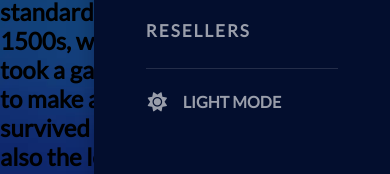
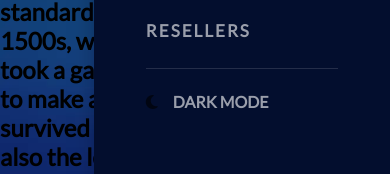
Before and after one commit to Arsalanbashir831/MTV, a React (Create React App) app in the folder my-app/: page / in a window 390 px wide. Both pictures are taken after a click on the element 346 px from the left and 36 px from the top of the page. Shown: the part 204-378 px from the top of the page. Built offline with nearby package versions, Linux system fonts and the light colour scheme; a web font is replaced by a local one.

Commit message:
Added Animation

```diff
--- a/my-app/package.json
+++ b/my-app/package.json
@@ -15,6 +15,7 @@
     "react-dom": "^18.2.0",
     "react-responsive": "^9.0.0-beta.10",
     "react-scripts": "5.0.1",
+    "react-transition-group": "^4.4.5",
     "styled-components": "^5.3.5",
     "web-vitals": "^2.1.0"
   },
--- a/my-app/src/components/DesktopNavbar.js
+++ b/my-app/src/components/DesktopNavbar.js
@@ -7,7 +7,7 @@ import Button from '@mui/material/Button';
 import logo from "../assets/logo.svg"
 import { useState } from 'react';
 import MobileNavbar from './MobileNavbar';
-
+import { CSSTransition } from "react-transition-group";
 //let greenBtnbg=getComputedStyle(document.documentElement).getPropertyValue('--green-button-bg');
 
 const DesktopNavbar = () => {
@@ -47,13 +47,13 @@ const DesktopNavbar = () => {
               <Button className='order-btn' variant="contained">Order Now</Button>
               {/* <button id='login-btn' >LOGIN</button>
         <button id='order-btn' >ORDER NOW</button> */}
-        <div id='click' onClick={()=>handleChange()} className='hamburger-menu'>
-        <i  class="fa-solid fa-bars"></i>
-        </div>
+              <div id='click' onClick={() => handleChange()} className='hamburger-menu'>
+                <i class="fa-solid fa-bars"></i>
+              </div>
             </div>
             <div className="tool-nav">
 
-            <i class="fa-solid fa-sun"></i>
+              <i class="fa-solid fa-sun"></i>
 
             </div>
           </div>
@@ -61,8 +61,13 @@ const DesktopNavbar = () => {
 
 
       </header>
+      <CSSTransition in={mobileActive}
 
-      {mobileActive ? <div id= 'temp' onClick={()=>{setMobileActive(false)}}><MobileNavbar></MobileNavbar> </div> : console.log("hello") }
+        timeout={1000}
+        classNames={"fade"}
+        unmountOnExit>
+        <div key='zx' id='temp' onClick={() => { setMobileActive(false) }}><MobileNavbar></MobileNavbar> </div>
+        </CSSTransition>
     </>
   )
 }
--- a/my-app/src/components/MobileNavbar.js
+++ b/my-app/src/components/MobileNavbar.js
@@ -2,7 +2,6 @@ import React from 'react'
 import logo from '../assets/logo.svg'
 import Button from '@mui/material/Button';
 const MobileNavbar = () => {
-
   return (
     <>
       <div id="mob-navbar" className=''>
@@ -25,7 +24,7 @@ const MobileNavbar = () => {
             <div className='tool-nav mob-icon'>
               <div className="switchMode">
 
-                <i className="fa-solid fa-sun switch-icon"></i> <p className='mode-text'>Light Mode</p>
+                <i className="fa-solid fa-moon"></i> <p className='mode-text'>Dark Mode</p>
               </div>
             </div>
           </div>
--- a/my-app/src/components/Navbar.css
+++ b/my-app/src/components/Navbar.css
@@ -298,5 +298,22 @@
         display: block !important;
     }
 
+}
 
-}
+.fade-enter {
+    transform: translateX(100%);
+  }
+
+  .fade-enter-active {
+    transform: translateX(0%);
+    transition:all 1s ease;
+  }
+
+  .fade-exit {
+    transform: translateX(0);
+  }
+
+  .fade-exit-active {
+    transform: translateX(100%);
+    transition:all 1s ease ;
+  }
```
